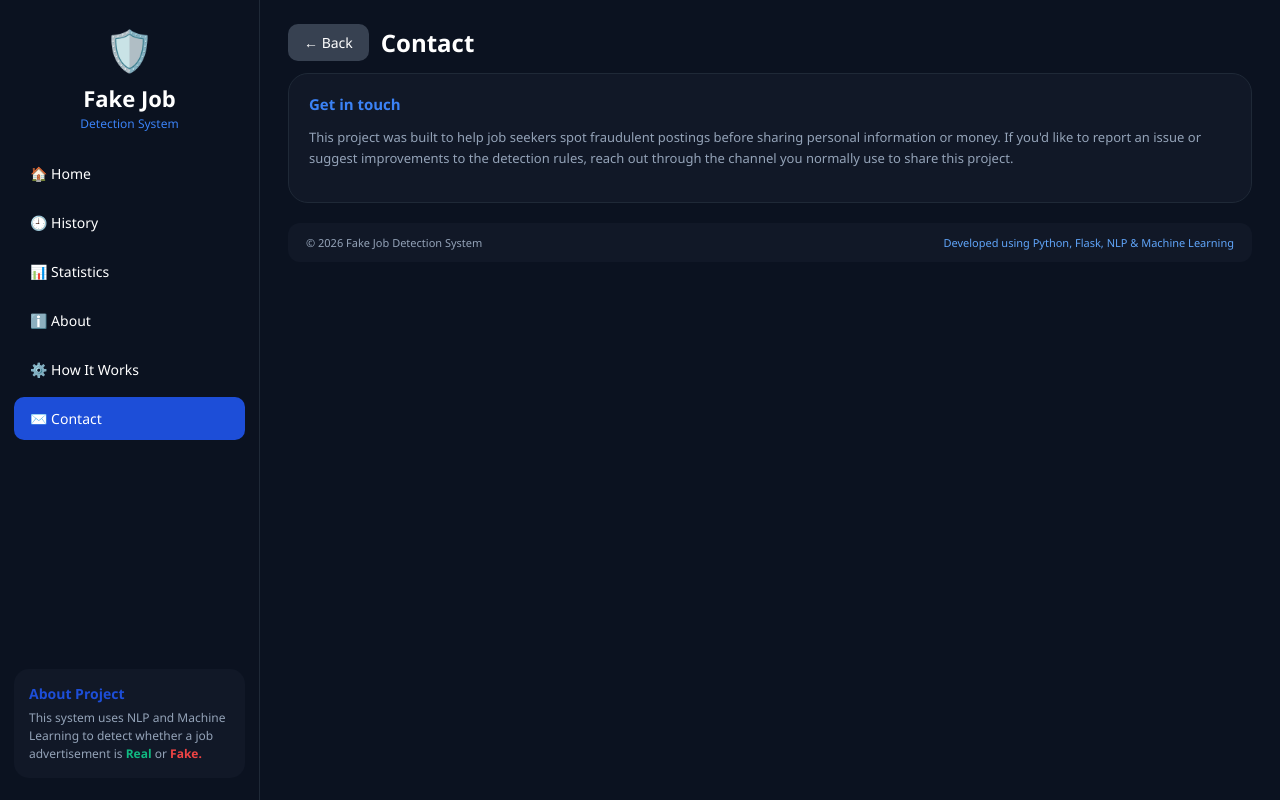
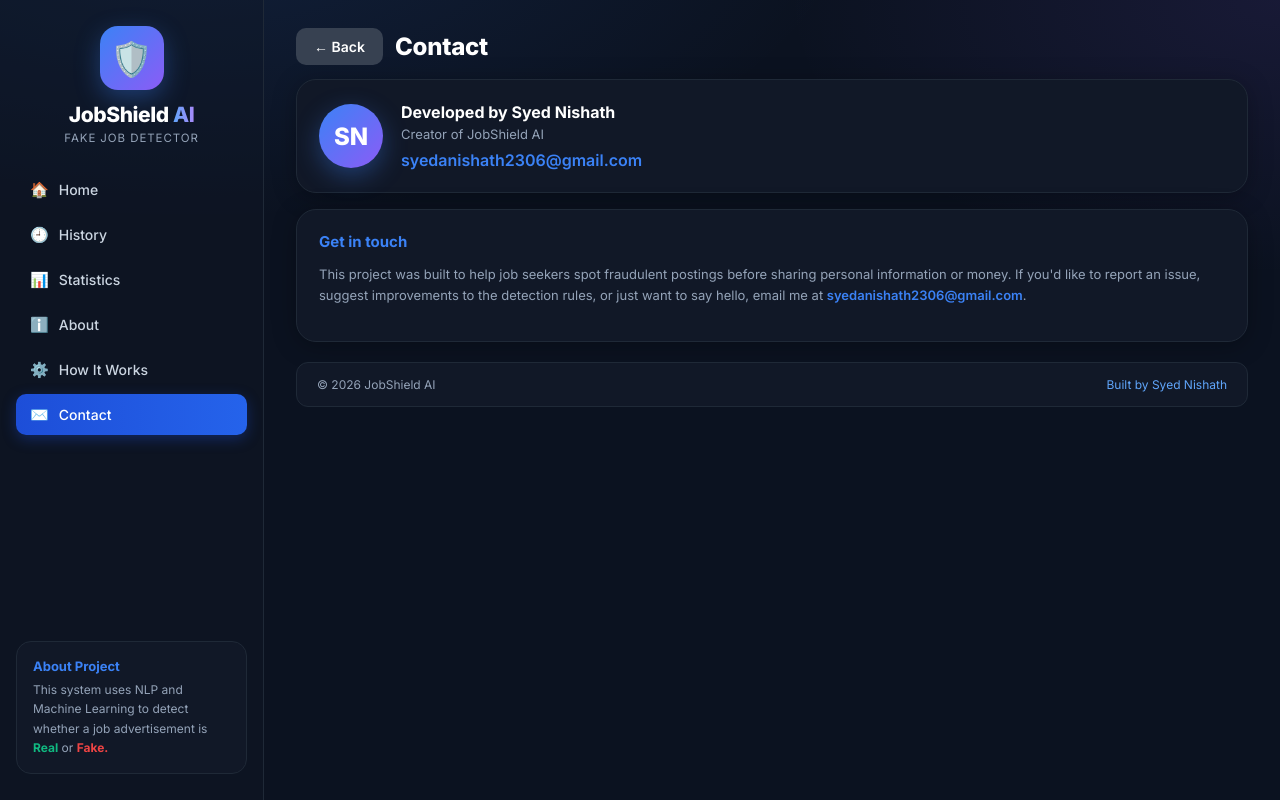
Before and after one commit to mdaqeel452learning-design/fake-job-detection, a Flask app: page /contact in a window 1280 px wide. Run offline with Flask 3, Linux system fonts and the light colour scheme; parts of the project's set-up code (start-up, migrations or seed data) failed here and were passed over.

Commit message:
Rebrand to JobShield AI, add design polish, update Contact page
- Renamed the site from 'Fake Job Detection System' to 'JobShield AI'
  across all page titles, sidebar branding, and headers.
- Visual polish: Inter font, gradient brand icon/buttons/active nav state,
  card shadows, subtle hover lift on cards, focus states, gradient page
  background glow.
- Contact page now shows the developer (Syed Nishath) and email instead of
  the generic tech-stack line; same info added to the About page's
  Developed By card.

```diff
--- a/static/style.css
+++ b/static/style.css
@@ -10,15 +10,20 @@
   --purple: #8b5cf6;
   --pink: #ec4899;
   --border: #1f2937;
+  --shadow: 0 4px 24px rgba(0,0,0,0.28);
 }
 
 * { box-sizing: border-box; }
 
 body {
   margin: 0;
-  background: var(--bg);
+  background:
+    radial-gradient(1100px 500px at 15% -10%, rgba(59,130,246,0.12), transparent 60%),
+    radial-gradient(900px 500px at 100% 0%, rgba(139,92,246,0.10), transparent 55%),
+    var(--bg);
   color: #fff;
-  font-family: "Segoe UI", Arial, sans-serif;
+  font-family: "Inter", "Segoe UI", Arial, sans-serif;
+  -webkit-font-smoothing: antialiased;
 }
 
 a { text-decoration: none; color: inherit; }
@@ -29,88 +34,127 @@ a { text-decoration: none; color: inherit; }
 }
 
 .sidebar {
-  width: 260px;
+  width: 264px;
   flex-shrink: 0;
-  background: var(--bg);
+  background: rgba(17,24,39,0.4);
   display: flex;
   flex-direction: column;
-  padding: 22px 14px;
+  padding: 26px 16px;
   border-right: 1px solid var(--border);
 }
 
-.brand { text-align: center; margin-bottom: 20px; }
-.brand-icon { font-size: 40px; color: #60a5fa; margin-bottom: 6px; }
-.brand h1 { margin: 0; font-size: 22px; }
-.brand p { margin: 2px 0 0; font-size: 12px; color: var(--blue2); }
+.brand { text-align: center; margin-bottom: 24px; }
+.brand-icon {
+  font-size: 34px;
+  width: 64px; height: 64px;
+  margin: 0 auto 12px;
+  display: flex; align-items: center; justify-content: center;
+  background: linear-gradient(135deg, #3b82f6, #8b5cf6);
+  border-radius: 18px;
+  box-shadow: 0 8px 24px rgba(59,130,246,0.35);
+}
+.brand h1 { margin: 0; font-size: 21px; font-weight: 800; letter-spacing: -0.02em; }
+.brand h1 span {
+  background: linear-gradient(90deg, #60a5fa, #a78bfa);
+  -webkit-background-clip: text;
+  background-clip: text;
+  color: transparent;
+}
+.brand p { margin: 4px 0 0; font-size: 11.5px; color: var(--muted); text-transform: uppercase; letter-spacing: 0.08em; }
 
-.nav { display: flex; flex-direction: column; gap: 6px; }
+.nav { display: flex; flex-direction: column; gap: 4px; }
 .nav-link {
-  padding: 12px 16px;
+  display: flex;
+  align-items: center;
+  gap: 10px;
+  padding: 11px 14px;
   border-radius: 10px;
+  color: #cbd5e1;
+  font-size: 14px;
+  font-weight: 500;
+  transition: background 0.15s ease, color 0.15s ease, transform 0.15s ease;
+}
+.nav-icon { font-size: 15px; }
+.nav-link:hover { background: rgba(255,255,255,0.05); color: #fff; transform: translateX(2px); }
+.nav-link.active {
+  background: linear-gradient(90deg, #1d4ed8, #2563eb);
   color: #fff;
-  font-size: 14px;
+  box-shadow: 0 4px 14px rgba(29,78,216,0.35);
 }
-.nav-link:hover { background: var(--card); }
-.nav-link.active { background: var(--blue); }
 
 .sidebar-note {
   margin-top: auto;
   background: var(--card);
   border-radius: 15px;
-  padding: 15px;
+  padding: 16px;
+  border: 1px solid var(--border);
 }
-.sidebar-note h3 { margin: 0 0 6px; font-size: 14px; color: var(--blue); }
-.sidebar-note p { margin: 0; font-size: 12px; color: var(--muted); line-height: 1.5; }
+.sidebar-note h3 { margin: 0 0 6px; font-size: 13px; color: var(--blue2); font-weight: 700; }
+.sidebar-note p { margin: 0; font-size: 12px; color: var(--muted); line-height: 1.6; }
 
 .content {
   flex: 1;
   min-width: 0;
-  padding: 24px 28px;
-  max-width: 1100px;
+  padding: 28px 32px;
+  max-width: 1120px;
 }
 
 .text-green { color: var(--green); font-weight: 700; }
 .text-red { color: var(--red); font-weight: 700; }
 .text-blue { color: #60a5fa; }
 
-.page-header { text-align: center; margin-bottom: 18px; }
-.page-header h2 { font-size: 28px; margin: 0; }
-.page-header p { color: var(--muted); margin: 8px 0 0; }
+.page-header { text-align: center; margin-bottom: 22px; }
+.page-header h2 {
+  font-size: 32px;
+  margin: 0;
+  font-weight: 800;
+  letter-spacing: -0.02em;
+  background: linear-gradient(90deg, #fff, #cbd5e1);
+  -webkit-background-clip: text;
+  background-clip: text;
+  color: transparent;
+}
+.page-header p { color: var(--muted); margin: 10px 0 0; font-size: 15px; }
 
 .top-row {
   display: flex;
   align-items: center;
   justify-content: space-between;
-  margin-bottom: 12px;
+  margin-bottom: 14px;
 }
-.top-row h2 { margin: 0; }
+.top-row h2 { margin: 0; font-weight: 800; letter-spacing: -0.01em; }
 .back-btn, .btn {
   display: inline-flex;
   align-items: center;
   gap: 6px;
-  padding: 9px 16px;
+  padding: 10px 18px;
   border-radius: 10px;
   background: #374151;
   color: #fff;
   border: none;
   cursor: pointer;
   font-size: 14px;
+  font-weight: 600;
+  font-family: inherit;
+  transition: background 0.15s ease, transform 0.1s ease;
 }
-.back-btn:hover, .btn:hover { background: #4b5563; }
-.btn-primary { background: var(--blue); }
-.btn-primary:hover { background: #1e40af; }
+.back-btn:hover, .btn:hover { background: #4b5563; transform: translateY(-1px); }
+.btn:active { transform: translateY(0); }
+.btn-primary { background: linear-gradient(90deg, #1d4ed8, #2563eb); box-shadow: 0 4px 14px rgba(29,78,216,0.35); }
+.btn-primary:hover { background: linear-gradient(90deg, #1e40af, #1d4ed8); }
 .btn-danger { background: #7f1d1d; }
 .btn-danger:hover { background: #991b1b; }
 
 .card {
   background: var(--card);
   border-radius: 20px;
-  padding: 20px;
+  padding: 22px;
   margin-bottom: 16px;
   border: 1px solid var(--border);
+  box-shadow: var(--shadow);
 }
 
-.card h3 { margin: 0 0 12px; font-size: 15px; color: var(--blue2); }
+.card h3 { margin: 0 0 12px; font-size: 15px; color: var(--blue2); font-weight: 700; }
 
 textarea.job-input {
   width: 100%;
@@ -204,11 +259,12 @@ textarea.job-input {
   margin-top: 20px;
   background: var(--card);
   border-radius: 12px;
-  padding: 12px 18px;
+  padding: 14px 20px;
   display: flex;
   justify-content: space-between;
-  font-size: 11px;
+  font-size: 12px;
   color: var(--muted);
+  border: 1px solid var(--border);
 }
 
 .charts-row {
@@ -243,6 +307,23 @@ textarea.job-input {
 
 .metrics-note { font-size: 12px; color: var(--muted); margin-top: 6px; }
 
+.contact-card {
+  display: flex;
+  align-items: center;
+  gap: 18px;
+  flex-wrap: wrap;
+}
+.contact-avatar {
+  width: 64px; height: 64px; border-radius: 50%;
+  background: linear-gradient(135deg, #3b82f6, #8b5cf6);
+  display: flex; align-items: center; justify-content: center;
+  font-size: 24px; font-weight: 800; color: #fff; flex-shrink: 0;
+  box-shadow: 0 8px 24px rgba(59,130,246,0.35);
+}
+.contact-info h4 { margin: 0 0 4px; font-size: 16px; font-weight: 700; }
+.contact-info a { color: var(--blue2); font-weight: 600; }
+.contact-info a:hover { text-decoration: underline; }
+
 @media (max-width: 900px) {
   .app-shell { flex-direction: column; }
   .sidebar { width: 100%; }
--- a/templates/base.html
+++ b/templates/base.html
@@ -3,7 +3,10 @@
 <head>
 <meta charset="utf-8">
 <meta name="viewport" content="width=device-width, initial-scale=1">
-<title>{% block title %}Fake Job Detection System{% endblock %}</title>
+<title>{% block title %}JobShield AI — Fake Job Detector{% endblock %}</title>
+<link rel="preconnect" href="https://fonts.googleapis.com">
+<link rel="preconnect" href="https://fonts.gstatic.com" crossorigin>
+<link href="https://fonts.googleapis.com/css2?family=Inter:wght@400;500;600;700;800&display=swap" rel="stylesheet">
 <link rel="stylesheet" href="{{ url_for('static', filename='style.css') }}">
 {% block head %}{% endblock %}
 </head>
@@ -12,16 +15,16 @@
   <aside class="sidebar">
     <div class="brand">
       <div class="brand-icon">🛡️</div>
-      <h1>Fake Job</h1>
-      <p>Detection System</p>
+      <h1>JobShield <span>AI</span></h1>
+      <p>Fake Job Detector</p>
     </div>
     <nav class="nav">
-      <a href="{{ url_for('index') }}" class="nav-link {{ 'active' if request.endpoint == 'index' }}">🏠 Home</a>
-      <a href="{{ url_for('history_page') }}" class="nav-link {{ 'active' if request.endpoint == 'history_page' }}">🕘 History</a>
-      <a href="{{ url_for('statistics_page') }}" class="nav-link {{ 'active' if request.endpoint == 'statistics_page' }}">📊 Statistics</a>
-      <a href="{{ url_for('about_page') }}" class="nav-link {{ 'active' if request.endpoint == 'about_page' }}">ℹ️ About</a>
-      <a href="{{ url_for('how_it_works_page') }}" class="nav-link {{ 'active' if request.endpoint == 'how_it_works_page' }}">⚙️ How It Works</a>
-      <a href="{{ url_for('contact_page') }}" class="nav-link {{ 'active' if request.endpoint == 'contact_page' }}">✉️ Contact</a>
+      <a href="{{ url_for('index') }}" class="nav-link {{ 'active' if request.endpoint == 'index' }}"><span class="nav-icon">🏠</span> Home</a>
+      <a href="{{ url_for('history_page') }}" class="nav-link {{ 'active' if request.endpoint == 'history_page' }}"><span class="nav-icon">🕘</span> History</a>
+      <a href="{{ url_for('statistics_page') }}" class="nav-link {{ 'active' if request.endpoint == 'statistics_page' }}"><span class="nav-icon">📊</span> Statistics</a>
+      <a href="{{ url_for('about_page') }}" class="nav-link {{ 'active' if request.endpoint == 'about_page' }}"><span class="nav-icon">ℹ️</span> About</a>
+      <a href="{{ url_for('how_it_works_page') }}" class="nav-link {{ 'active' if request.endpoint == 'how_it_works_page' }}"><span class="nav-icon">⚙️</span> How It Works</a>
+      <a href="{{ url_for('contact_page') }}" class="nav-link {{ 'active' if request.endpoint == 'contact_page' }}"><span class="nav-icon">✉️</span> Contact</a>
     </nav>
     <div class="sidebar-note">
       <h3>About Project</h3>
@@ -32,8 +35,8 @@
   <main class="content">
     {% block content %}{% endblock %}
     <footer class="footer">
-      <span>© 2026 Fake Job Detection System</span>
-      <span class="text-blue">Developed using Python, Flask, NLP &amp; Machine Learning</span>
+      <span>© 2026 JobShield AI</span>
+      <span class="text-blue">Built by Syed Nishath</span>
     </footer>
   </main>
 </div>
--- a/templates/contact.html
+++ b/templates/contact.html
@@ -1,5 +1,5 @@
 {% extends "base.html" %}
-{% block title %}Contact - Fake Job Detection{% endblock %}
+{% block title %}Contact - JobShield AI{% endblock %}
 {% block content %}
 <div class="top-row">
   <div style="display:flex; align-items:center; gap:12px;">
@@ -7,12 +7,23 @@
     <h2>Contact</h2>
   </div>
 </div>
+
+<div class="card contact-card">
+  <div class="contact-avatar">SN</div>
+  <div class="contact-info">
+    <h4>Developed by Syed Nishath</h4>
+    <p style="font-size:13px; color:var(--muted); margin: 4px 0 8px;">Creator of JobShield AI</p>
+    <a href="mailto:syedanishath2306@gmail.com">syedanishath2306@gmail.com</a>
+  </div>
+</div>
+
 <div class="card">
   <h3>Get in touch</h3>
   <p style="font-size:13px; color:var(--muted); line-height:1.6;">
     This project was built to help job seekers spot fraudulent postings before sharing personal
-    information or money. If you'd like to report an issue or suggest improvements to the
-    detection rules, reach out through the channel you normally use to share this project.
+    information or money. If you'd like to report an issue, suggest improvements to the detection
+    rules, or just want to say hello, email me at
+    <a href="mailto:syedanishath2306@gmail.com" style="color:var(--blue2); font-weight:600;">syedanishath2306@gmail.com</a>.
   </p>
 </div>
 {% endblock %}
--- a/templates/history.html
+++ b/templates/history.html
@@ -1,5 +1,5 @@
 {% extends "base.html" %}
-{% block title %}History - Fake Job Detection{% endblock %}
+{% block title %}History - JobShield AI{% endblock %}
 {% block content %}
 <div class="top-row">
   <div style="display:flex; align-items:center; gap:12px;">
--- a/templates/how_it_works.html
+++ b/templates/how_it_works.html
@@ -1,5 +1,5 @@
 {% extends "base.html" %}
-{% block title %}How It Works - Fake Job Detection{% endblock %}
+{% block title %}How It Works - JobShield AI{% endblock %}
 {% block content %}
 <div class="top-row">
   <div style="display:flex; align-items:center; gap:12px;">
--- a/templates/index.html
+++ b/templates/index.html
@@ -1,9 +1,9 @@
 {% extends "base.html" %}
-{% block title %}Fake Job Detection System{% endblock %}
+{% block title %}JobShield AI — Fake Job Detector{% endblock %}
 {% block content %}
 <div class="page-header">
-  <h2>Fake Job Detection System</h2>
-  <p>Enter job details below and let our AI model predict whether it is <span class="text-green">Real</span> or <span class="text-red">Fake.</span></p>
+  <h2>JobShield AI</h2>
+  <p>Paste a job posting below and let our AI instantly tell you if it's <span class="text-green">Real</span> or <span class="text-red">Fake.</span></p>
 </div>
 
 <div class="card">
--- a/templates/statistics.html
+++ b/templates/statistics.html
@@ -1,5 +1,5 @@
 {% extends "base.html" %}
-{% block title %}Statistics - Fake Job Detection{% endblock %}
+{% block title %}Statistics - JobShield AI{% endblock %}
 {% block content %}
 <div class="top-row">
   <div style="display:flex; align-items:center; gap:12px;">
```
Also changed, not shown: other parts of static/style.css (+31 -12 lines), templates/about.html (+5 -4 lines).
